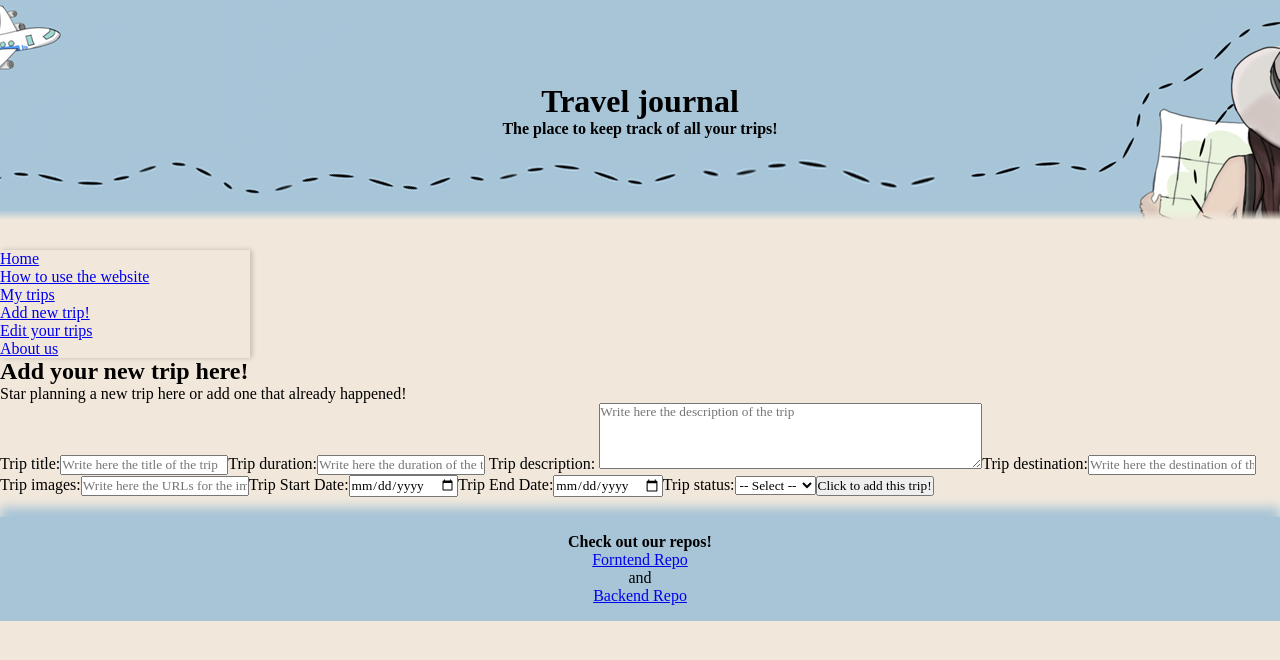
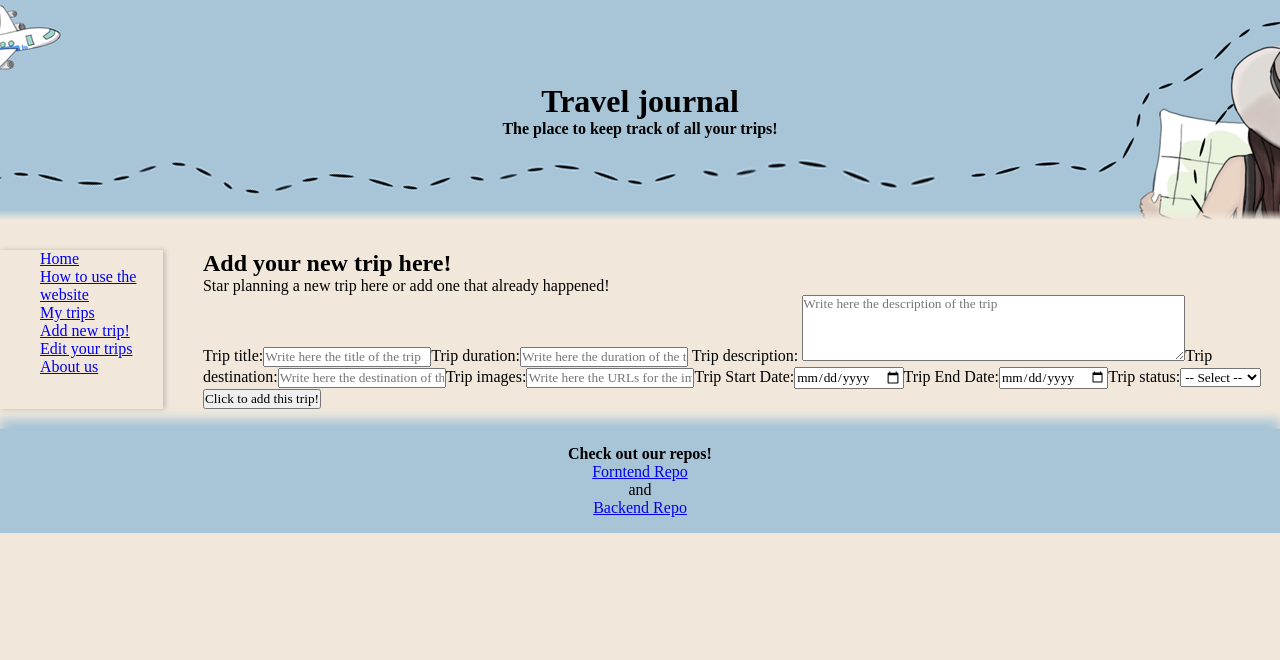
Before and after one commit to LenaH92/travel-journal-forntend, a React (Vite) app: page /trip/new in a window 1280 px wide. Shown: the top 660 px of the page. Built offline with nearby package versions, Linux system fonts and the light colour scheme; no server answers; a web font is replaced by a local one.

Commit message:
changed localhost to meta.import, and sidebar styling modified

```diff
--- a/src/App.css
+++ b/src/App.css
@@ -37,13 +37,20 @@ h6 {
 }
 
 /* sidebar styling */
+.appContainer {
+    display: flex;
+}
+
 .sidebar {
-    /* position: fixed; */
     top: 220px;
-    left: 30px;
+    padding-left: 40px;
+    list-style: none;
     width: 250px;
-    /* height: 100vh; */
     box-shadow: 2px 0 5px rgba(0, 0, 0, 0.2)
+}
+
+.pagesDiv {
+    margin-left: 40px;
 }
 
 /* footer styling */
--- a/src/App.jsx
+++ b/src/App.jsx
@@ -22,7 +22,7 @@ function App() {
   // Fetch the database and calling useefect on mounting
   async function fetchTrips() {
     try {
-      const response = await fetch('http://localhost:4000/trips')
+      const response = await fetch(`${meta.import.env.VITE_API_URL}/trips`)
 
       if (response.ok) {
         const tripsData = await response.json();
@@ -48,7 +48,7 @@ function App() {
   async function handleDelete(id) {
 
     try {
-      const response = await fetch(`http://localhost:4000/trips//${id}`, {
+      const response = await fetch(`${meta.import.env.VITE_API_URL}/trips//${id}`, {
         method: "DELETE",
       });
 
@@ -69,8 +69,9 @@ function App() {
   return (
     <>
       <Navbar />
+      <div className='appContainer'>
         <Sidebar />
-
+        <div className='pagesDiv'>
           <Routes>
 
             <Route path="/" element={<HomePage />} />
@@ -89,6 +90,10 @@ function App() {
             <Route path="*" element={<NotFoundPage />} />
 
           </Routes>
+        </div>
+
+      </div>
+
 
       <Footer />
     </>
--- a/src/pages/AddNewTripPage.jsx
+++ b/src/pages/AddNewTripPage.jsx
@@ -36,7 +36,7 @@ const AddNewTripPage = ({ trips, setTrips, fetchTrips }) => {
         //This is to send it to the database
 
         try {
-            const response = await fetch('http://localhost:4000/trips', {
+            const response = await fetch(`${meta.import.env.VITE_API_URL}/trips`, {
                 method: 'POST',
                 headers: {
                     'Content-Type': 'application/json',
```
Lines whose indentation alone changed are shown as unchanged.
